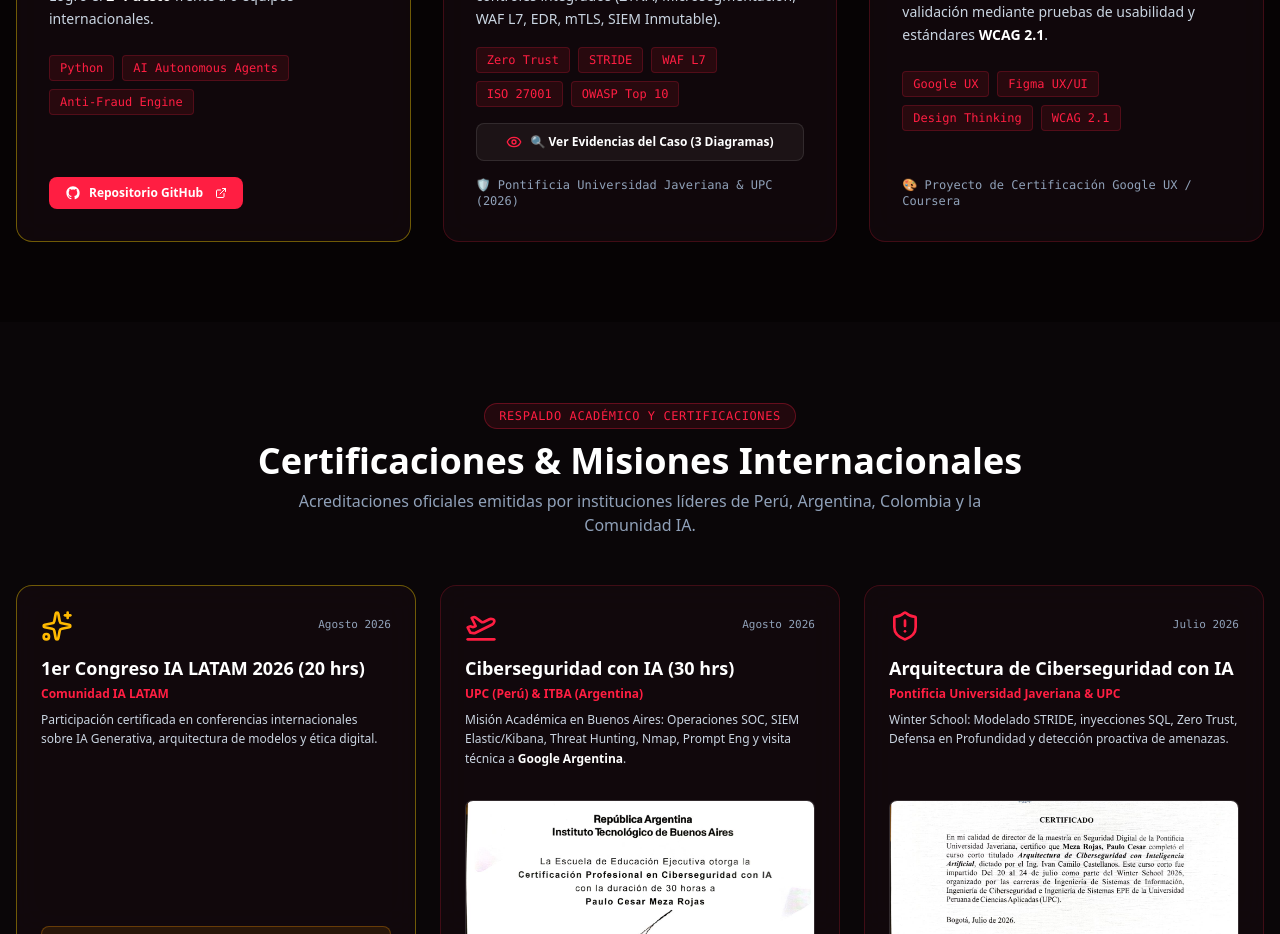
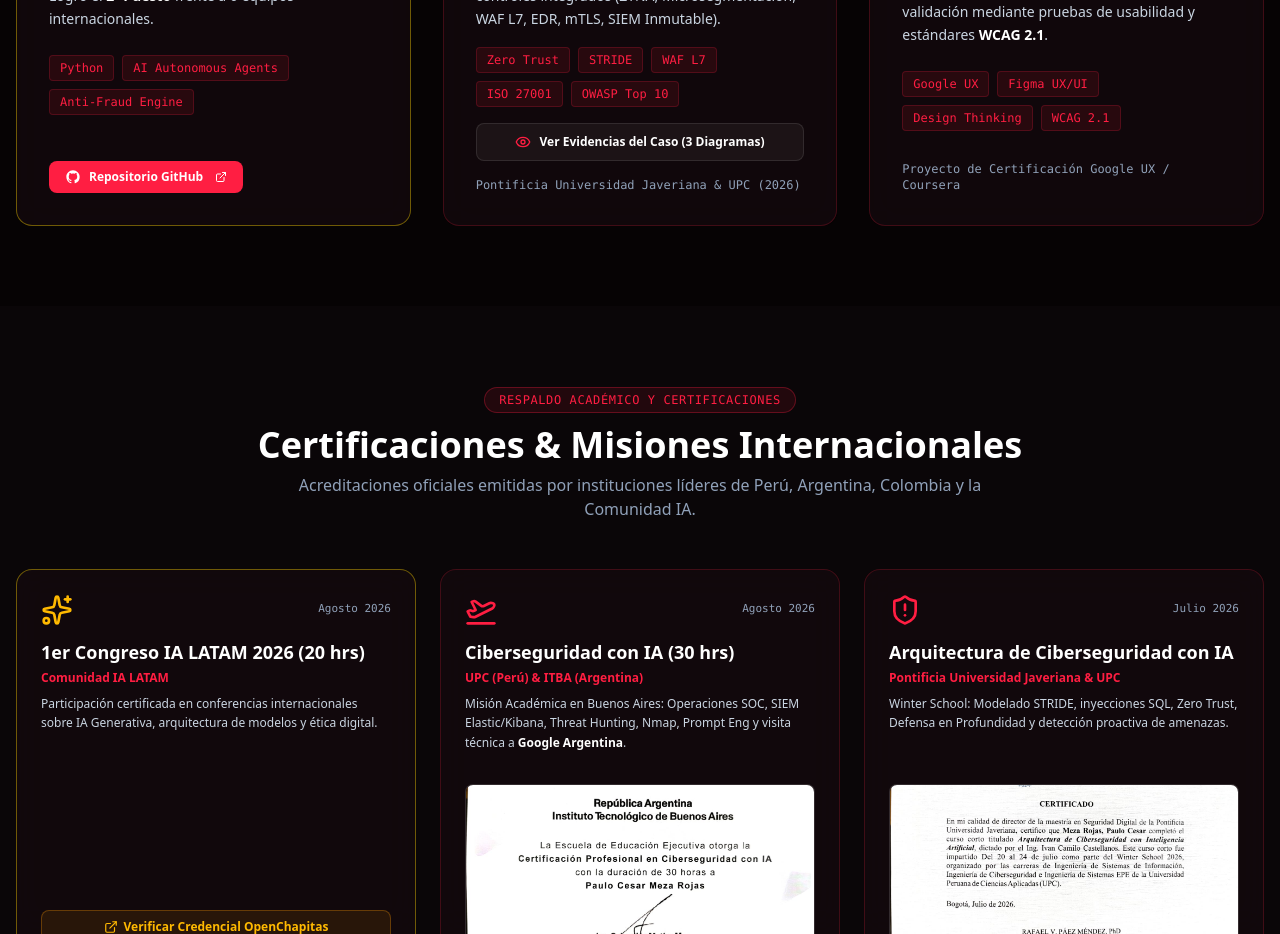
Before and after one commit to paulmr2704/portafolio-main, a Next.js app: page / in a window 1280 px wide. Shown: the part 2440-3374 px from the top of the page. Built offline with nearby package versions, Linux system fonts and the light colour scheme.

Commit message:
Remove emojis from UI text for a clean professional look

```diff
--- a/src/components/ProjectsGrid.tsx
+++ b/src/components/ProjectsGrid.tsx
@@ -107,11 +107,11 @@
                 className="w-full mb-4 bg-white/5 border border-white/10 hover:border-[#FF1E42] text-white py-2.5 px-4 rounded-lg text-xs font-semibold flex items-center justify-center gap-2 transition-all group hover:bg-[#FF1E42]/10 cursor-pointer"
               >
                 <Eye className="w-4 h-4 text-[#FF1E42] group-hover:scale-110 transition-transform" />
-                <span>🔍 Ver Evidencias del Caso (3 Diagramas)</span>
+                <span>Ver Evidencias del Caso (3 Diagramas)</span>
               </button>
 
               <div className="text-xs text-slate-400 font-mono flex items-center gap-1.5">
-                🛡️ Pontificia Universidad Javeriana & UPC (2026)
+                Pontificia Universidad Javeriana & UPC (2026)
               </div>
             </div>
           </div>
@@ -139,7 +139,7 @@
             </div>
 
             <div className="text-xs text-slate-400 font-mono flex items-center gap-1.5">
-              🎨 Proyecto de Certificación Google UX / Coursera
+              Proyecto de Certificación Google UX / Coursera
             </div>
           </div>
 
```
